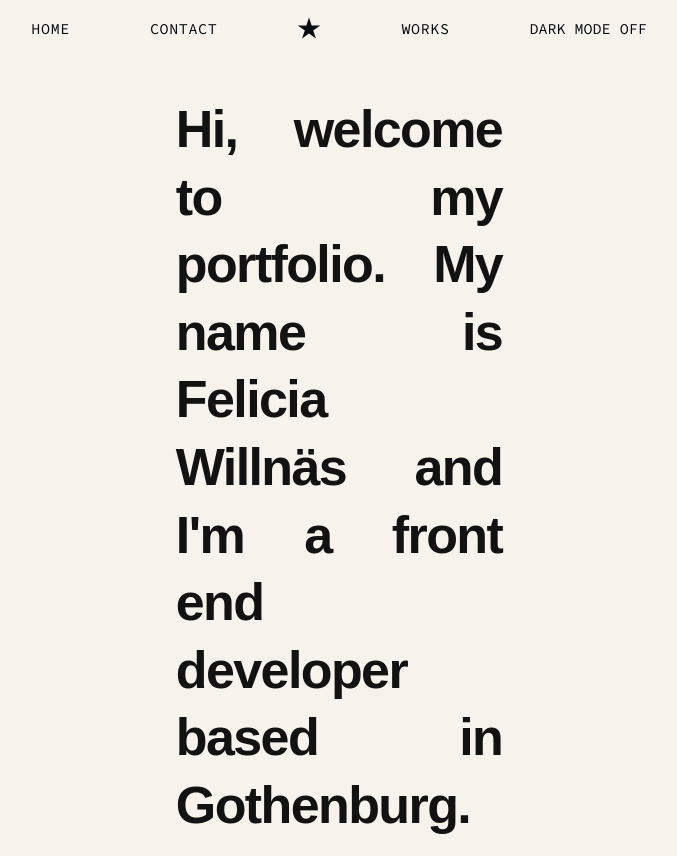
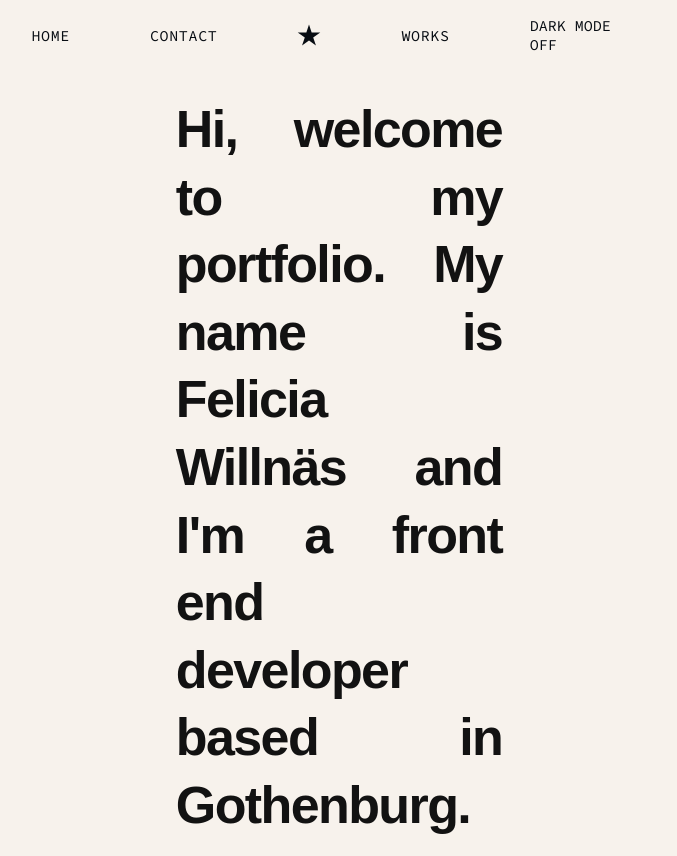
Before and after one commit to feliciawillnas/myportfolio, a React (Vite) app: page / in a window 1280 px wide. Shown: the whole page, without its empty margins (301-978 px from the left). Built offline with nearby package versions, Linux system fonts and the light colour scheme.

Commit message:
small fixes

```diff
--- a/index.html
+++ b/index.html
@@ -2,7 +2,7 @@
 <html lang="en">
   <head>
     <meta charset="UTF-8" />
-    <link rel="icon" type="image/png" href="/public/icon.png" />
+    <link rel="icon" type="image/png" href="/icon.png" />
     <meta name="viewport" content="width=device-width, initial-scale=1.0" />
     <title>Felicias Portfolio</title>
 
--- a/src/components/Header.jsx
+++ b/src/components/Header.jsx
@@ -165,6 +165,7 @@ const Icon = styled.a`
 
 const DarkmodeToggle = styled.div`
   cursor: pointer;
+  width: 117px;
 
   font-family: "Source Code Pro", monospace;
   text-transform: uppercase;
```
